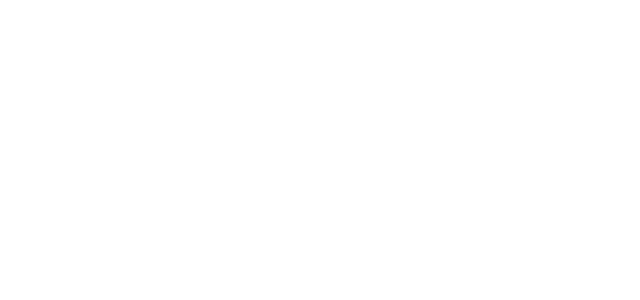
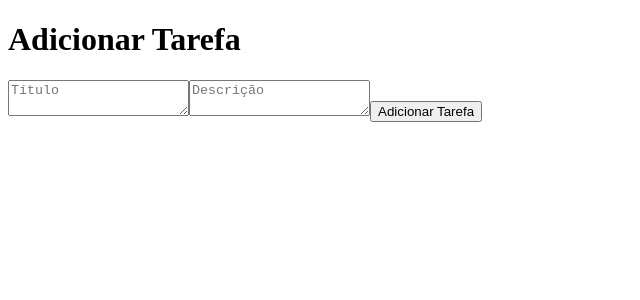
Before and after one commit to RafaelSantosAloha/TaskManager, a React (Create React App) app in the folder frontend/: page / in a window 1280 px wide. Before the commit this address had no page. Shown: the top 300 px of the page, without its empty margins (0-640 px from the left). Built offline with nearby package versions, Linux system fonts and the light colour scheme.

Commit message:
11/03/2026 novo

```diff
--- a/frontend/src/App.js
+++ b/frontend/src/App.js
@@ -1,12 +1,16 @@
 import React from "react";
 import { BrowserRouter as Router, Routes, Route } from "react-router-dom";
 import TaskList from "./components/TaskList";
+import AddTask from "./components/AddTask";
+import DeleteTasks from "./components/DeleteTasks";
 
 function App() {
     return (
         <Router>
             <Routes>
                 <Route path="/tasks" element={<TaskList />} />
+                <Route path="/" element={<AddTask />} />
+                <Route path="/delete" element={<DeleteTasks />} />
             </Routes>
         </Router>
     );
--- /dev/null
+++ b/frontend/src/components/AddTask.js
@@ -0,0 +1,41 @@
+import React, { useState } from 'react';
+import axios from 'axios';
+
+function AddTask() {
+  const [title, setTitle] = useState('');
+  const [description, setDescription] = useState('');
+
+  const alertAddTask = () => {
+    if (!title || !description) {
+      alert("Preencha todos os campos!");
+      return;
+    }
+
+    axios.post("http://localhost:3001/tasks", { title, description })
+      .then(() => {
+        setTitle('');
+        setDescription('');
+        alert("Tarefa adicionada com sucesso!");
+      })
+      .catch(err => console.error(err));
+  };
+
+  return (
+    <div>
+      <h1>Adicionar Tarefa</h1>
+      <textarea
+        placeholder="Título"
+        value={title}
+        onChange={(e) => setTitle(e.target.value)}
+      ></textarea>
+      <textarea
+        placeholder="Descrição"
+        value={description}
+        onChange={(e) => setDescription(e.target.value)}
+      ></textarea>
+      <button onClick={alertAddTask}>Adicionar Tarefa</button>
+    </div>
+  );
+}
+
+export default AddTask;
--- /dev/null
+++ b/frontend/src/components/DeleteTasks.js
@@ -0,0 +1,41 @@
+import React, { useState, useEffect } from 'react';
+import axios from 'axios';
+
+const DeleteTasks = () => {
+  const [tasks, setTasks] = useState([]);
+
+  useEffect(() => {
+    axios.get("http://localhost:3001/tasks")
+      .then(res => setTasks(res.data))
+      .catch(err => console.error(err));
+  }, []);
+
+  const handleDelete = (id) => {
+    const confirm = window.confirm("Tem certeza que deseja deletar esta tarefa?");
+    if (confirm) {
+      axios.delete(`http://localhost:3001/tasks/:id`, { data: { id } })
+        .then(() => {
+          setTasks(tasks.filter(tasks => tasks.id !== id));
+          alert("Tarefa Eliminada");
+        })
+        .catch(err => console.error(err));
+    }
+  };
+
+  return (
+    <div>
+      <h1>Deletar Tarefa</h1>
+        <ul>
+            {tasks.map(task => (
+                <li key={task.id}>
+                    {task.id} - {task.title}: {task.description}
+                    <button onClick={() => handleDelete(task.id)}>Eliminar Tarefa</button>
+                </li>
+            ))}
+        </ul>
+    </div>
+  );
+
+};
+
+export default DeleteTasks;
```
Also changed, not shown: 1 other file (tests, documents, lock files or other folders).
